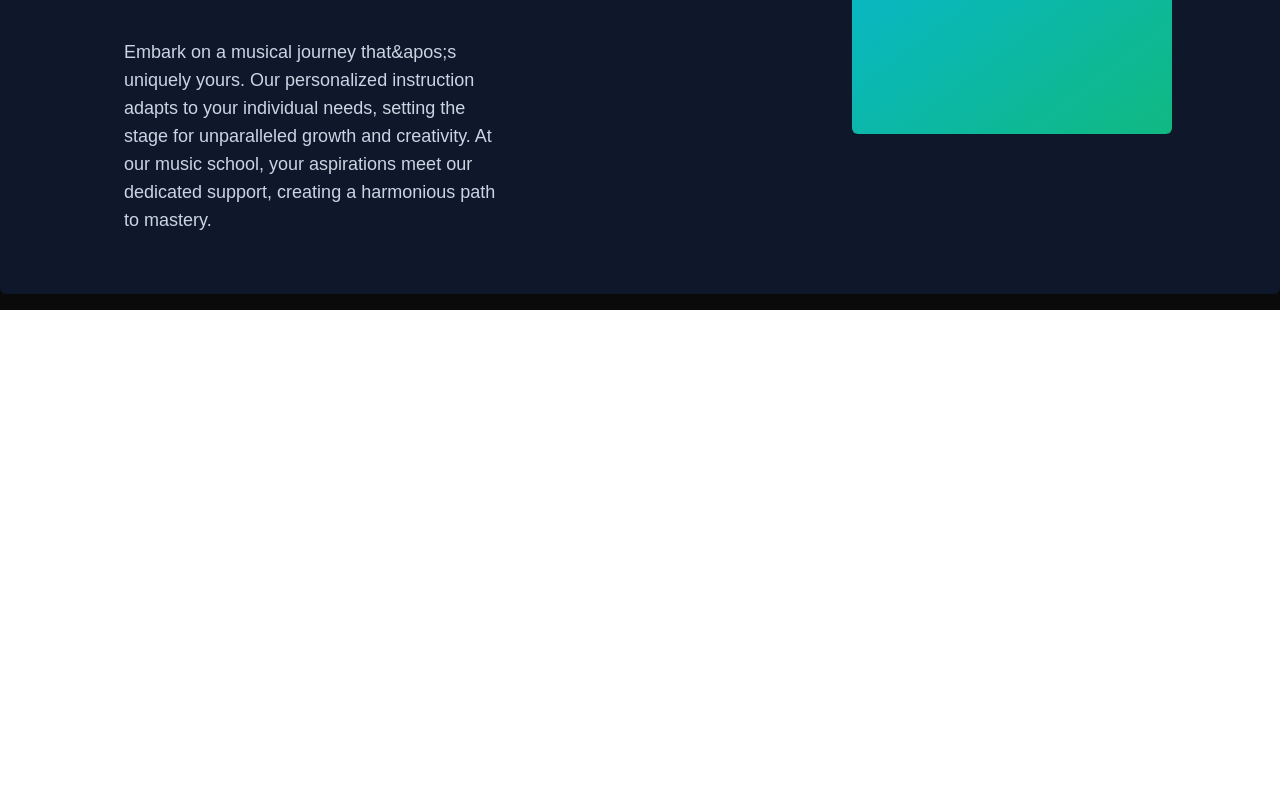
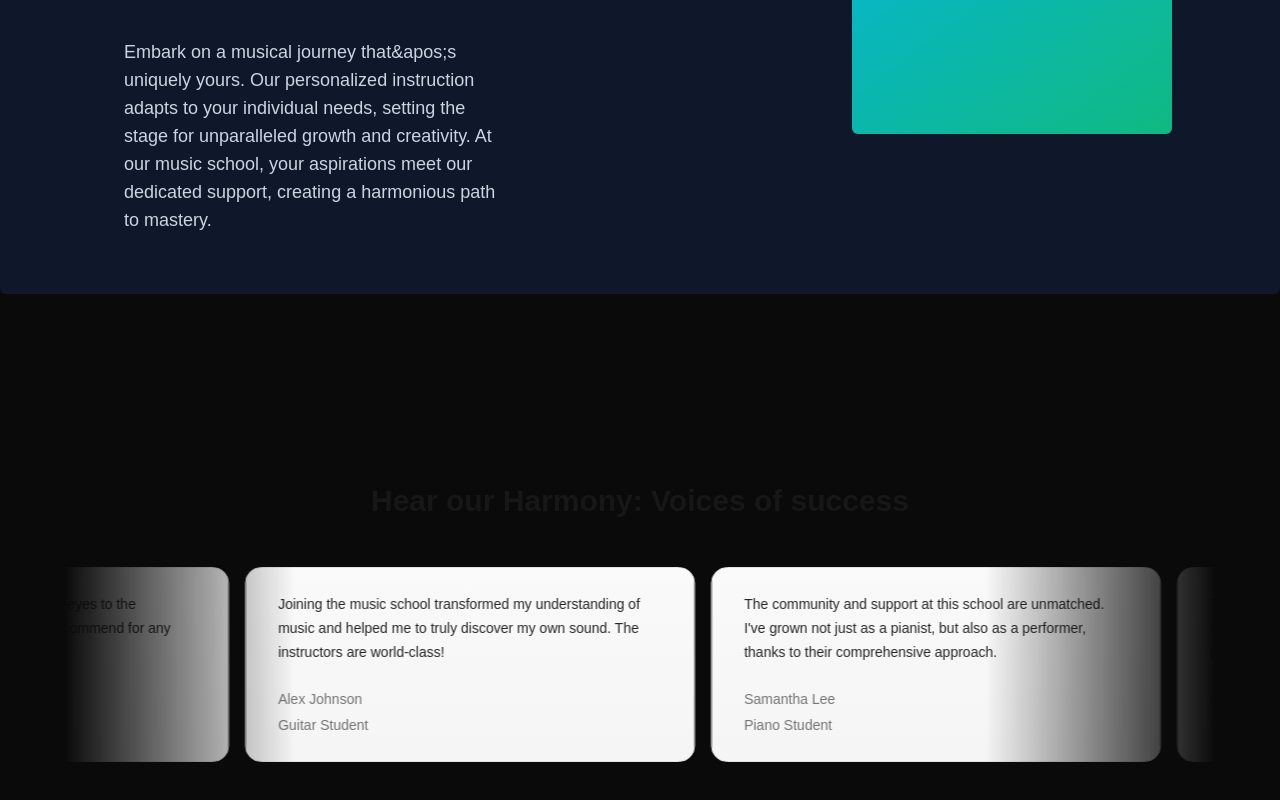
Before and after one commit to bijay91lt/musicnextjs, a Next.js app: page / in a window 1280 px wide. Shown: the part 1542-2342 px from the top of the page. Before the commit the page ends 1852 px from the top, so only its background shows below. Built offline with nearby package versions, Linux system fonts and the light colour scheme.

Commit message:
infite scroll added

```diff
--- a/app/globals.css
+++ b/app/globals.css
@@ -49,3 +49,22 @@ body {
     transform: translate(calc(-50% - 0.5rem));
   }
 }
+
+@keyframes scroll {
+  0% {
+    transform: translateX(0);
+  }
+  100% {
+    transform: translateX(-50%);
+  }
+}
+
+.animate-scroll {
+  animation: scroll var(--animation-duration, 40s) linear infinite;
+  animation-direction: var(--animation-direction, forwards);
+  will-change: transform;
+}
+
+/* .animate-scroll:hover {
+  animation-play-state: paused;
+} */
--- a/app/page.tsx
+++ b/app/page.tsx
@@ -1,6 +1,7 @@
 import HeroSection from "@/components/HeroSection";
 import FeaturedCourses from "@/components/FeaturedCourses";
 import WhyChooseUs from "@/components/ui/WhyChooseUs";
+import TestimonialCards from "@/components/TestimonialCards";
 
 export default function Home() {
   return (
@@ -8,6 +9,7 @@ export default function Home() {
      <HeroSection />
      <FeaturedCourses />
      <WhyChooseUs/>
+     <TestimonialCards/>
     </main>
   );
 }
--- /dev/null
+++ b/components/TestimonialCards.tsx
@@ -0,0 +1,58 @@
+"use client";
+
+import { InfiniteMovingCards } from "./ui/infinite-moving-cards";
+
+const musicSchoolTestimonials = [
+  {
+    quote:
+      "Joining the music school transformed my understanding of music and helped me to truly discover my own sound. The instructors are world-class!",
+    name: "Alex Johnson",
+    title: "Guitar Student",
+  },
+  {
+    quote:
+      "The community and support at this school are unmatched. I've grown not just as a pianist, but also as a performer, thanks to their comprehensive approach.",
+    name: "Samantha Lee",
+    title: "Piano Student",
+  },
+  {
+    quote:
+      "This school offered me the tools and confidence to take my singing to the next level. I'm endlessly grateful for the personalized coaching.",
+    name: "Michael Chen",
+    title: "Vocal Student",
+  },
+  {
+    quote:
+      "As a violinist, finding the right mentor can be challenging, but this school matched me with a teacher who truly understands my goals and challenges.",
+    name: "Emily Taylor",
+    title: "Violin Student",
+  },
+  {
+    quote:
+      "The production courses here opened my eyes to the intricacies of music production. Highly recommend for any aspiring producers!",
+    name: "Chris Morales",
+    title: "Music Production Student",
+  },
+];
+
+function MusicSchoolTestimonials() {
+  return (
+    <div className="h-160 w-full dark:bg-black dark:bg-grid-white/[0.2] relative flex flex-col items-center justify-center overflow-hidden">
+      <h2 className="text-3xl font-bold text-center mb-8 z-10">
+        Hear our Harmony: Voices of success
+      </h2>
+
+      <div className="flex justify-center w-full overflow-hidden px-4 sm:px-6 lg:px-8">
+        <div className="w-full max-w-6xl">
+          <InfiniteMovingCards
+            items={musicSchoolTestimonials}
+            direction="right"
+            speed="slow"
+          />
+        </div>
+      </div>
+    </div>
+  );
+}
+
+export default MusicSchoolTestimonials;
--- a/components/ui/infinite-moving-cards.tsx
+++ b/components/ui/infinite-moving-cards.tsx
@@ -1,4 +1,5 @@
 "use client";
+
 import { cn } from "@/utils/utils";
 import React, { useEffect, useState } from "react";
 
@@ -21,54 +22,51 @@ export const InfiniteMovingCards = ({
 }) => {
   const containerRef = React.useRef<HTMLDivElement>(null);
   const scrollerRef = React.useRef<HTMLUListElement>(null);
+  const [start, setStart] = useState(false);
 
-  const [start] = useState(true);
-  const duplicatedRef = React.useRef(false);
+  function getDirection() {
+    if (!containerRef.current) return;
+    containerRef.current.style.setProperty(
+      "--animation-direction",
+      direction === "left" ? "forwards" : "reverse"
+    );
+  }
+
+  function getSpeed() {
+    if (!containerRef.current) return;
+    const duration =
+      speed === "fast" ? "20s" : speed === "normal" ? "40s" : "80s";
+    containerRef.current.style.setProperty("--animation-duration", duration);
+  }
 
   useEffect(() => {
-    if (containerRef.current && scrollerRef.current && !duplicatedRef.current) {
-      const scrollerContent = Array.from(scrollerRef.current.children);
+    const addAnimation = () => {
+      if (containerRef.current && scrollerRef.current) {
+        const scrollerContent = Array.from(scrollerRef.current.children);
 
-      scrollerContent.forEach((item) => {
-        const duplicatedItem = item.cloneNode(true);
-        if (scrollerRef.current) {
-          scrollerRef.current.appendChild(duplicatedItem);
-        }
-      });
+        // duplicate content for infinite scrolling effect
+        scrollerContent.forEach((item) => {
+          const duplicatedItem = item.cloneNode(true);
+          scrollerRef.current?.appendChild(duplicatedItem);
+        });
 
-      duplicatedRef.current = true;
-    }
+        getDirection();
+        getSpeed();
+        setStart(true);
+      }
+    };
 
-    if (containerRef.current) {
-      if (direction === "left") {
-        containerRef.current.style.setProperty(
-          "--animation-direction",
-          "forwards",
-        );
-      } else {
-        containerRef.current.style.setProperty(
-          "--animation-direction",
-          "reverse",
-        );
-      }
+    addAnimation();
+  }, []); // safe because refs and props are stable
 
-      if (speed === "fast") {
-        containerRef.current.style.setProperty("--animation-duration", "20s");
-      } else if (speed === "normal") {
-        containerRef.current.style.setProperty("--animation-duration", "40s");
-      } else {
-        containerRef.current.style.setProperty("--animation-duration", "80s");
-      }
-    }
-  }, [direction, speed]);
 
 
   return (
     <div
       ref={containerRef}
       className={cn(
-        "scroller relative z-20 max-w-7xl overflow-hidden [linear-gradient(to_right,transparent,white_20%,white_80%,transparent)]",
-        className,
+        "scroller relative z-20 max-w-7xl overflow-hidden [mask-image:linear-gradient(to_right,transparent,white_20%,white_80%,transparent)]",
+        className
       )}
     >
       <ul
@@ -76,28 +74,28 @@ export const InfiniteMovingCards = ({
         className={cn(
           "flex w-max min-w-full shrink-0 flex-nowrap gap-4 py-4",
           start && "animate-scroll",
-          pauseOnHover && "hover:[animation-play-state:paused]",
+          pauseOnHover && "hover:[animation-play-state:paused]"
         )}
       >
         {items.map((item) => (
           <li
-            className="relative w-[350px] max-w-full shrink-0 rounded-2xl border border-b-0 border-zinc-200 bg-[linear-gradient(180deg,#fafafa,#f5f5f5)] px-8 py-6 md:w-[450px] dark:border-zinc-700 dark:bg-[linear-gradient(180deg,#27272a,#18181b)]"
             key={item.name}
+            className="relative w-[350px] max-w-full shrink-0 rounded-2xl border border-zinc-200 bg-[linear-gradient(180deg,#fafafa,#f5f5f5)] px-8 py-6 md:w-[450px] dark:border-zinc-700 dark:bg-[linear-gradient(180deg,#27272a,#18181b)]"
           >
             <blockquote>
               <div
                 aria-hidden="true"
-                className="user-select-none pointer-events-none absolute -top-0.5 -left-0.5 -z-1 h-[calc(100%+4px)] w-[calc(100%+4px)]"
+                className="pointer-events-none user-select-none absolute -top-0.5 -left-0.5 -z-[1] h-[calc(100%+4px)] w-[calc(100%+4px)]"
               ></div>
-              <span className="relative z-20 text-sm leading-[1.6] font-normal text-neutral-800 dark:text-gray-100">
+              <span className="relative z-20 text-sm font-normal leading-[1.6] text-neutral-800 dark:text-gray-100">
                 {item.quote}
               </span>
               <div className="relative z-20 mt-6 flex flex-row items-center">
                 <span className="flex flex-col gap-1">
-                  <span className="text-sm leading-[1.6] font-normal text-neutral-500 dark:text-gray-400">
+                  <span className="text-sm font-normal leading-[1.6] text-neutral-500 dark:text-gray-400">
                     {item.name}
                   </span>
-                  <span className="text-sm leading-[1.6] font-normal text-neutral-500 dark:text-gray-400">
+                  <span className="text-sm font-normal leading-[1.6] text-neutral-500 dark:text-gray-400">
                     {item.title}
                   </span>
                 </span>
```
